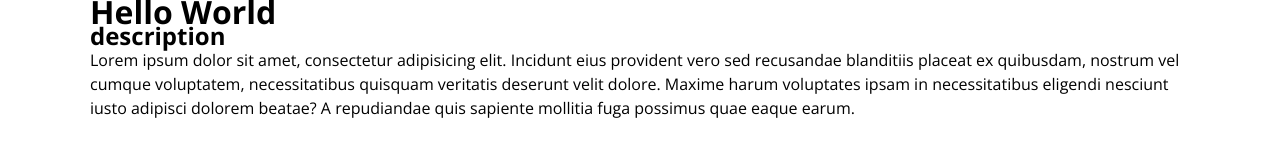
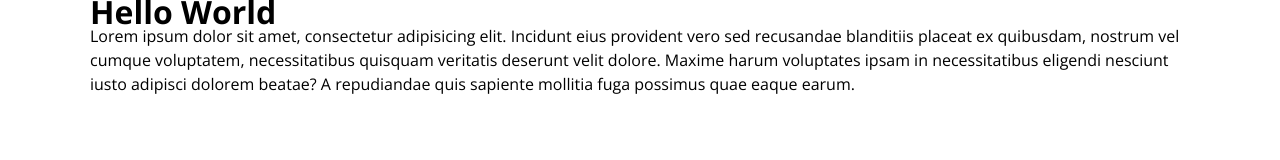
Before and after one commit to akrhorwork/pixer-project, a plain HTML site: page index.html in a window 1280 px wide. Drawn offline with Linux system fonts and the light colour scheme.

Commit message:
delete desctiption h2 tag from main

```diff
--- a/index.html
+++ b/index.html
@@ -17,7 +17,6 @@
     <main class="main">
       <div class="container">
         <h1>Hello World</h1>
-        <h2>description</h2>
         <p>
           Lorem ipsum dolor sit amet, consectetur adipisicing elit. Incidunt
           eius provident vero sed recusandae blanditiis placeat ex quibusdam,
```
